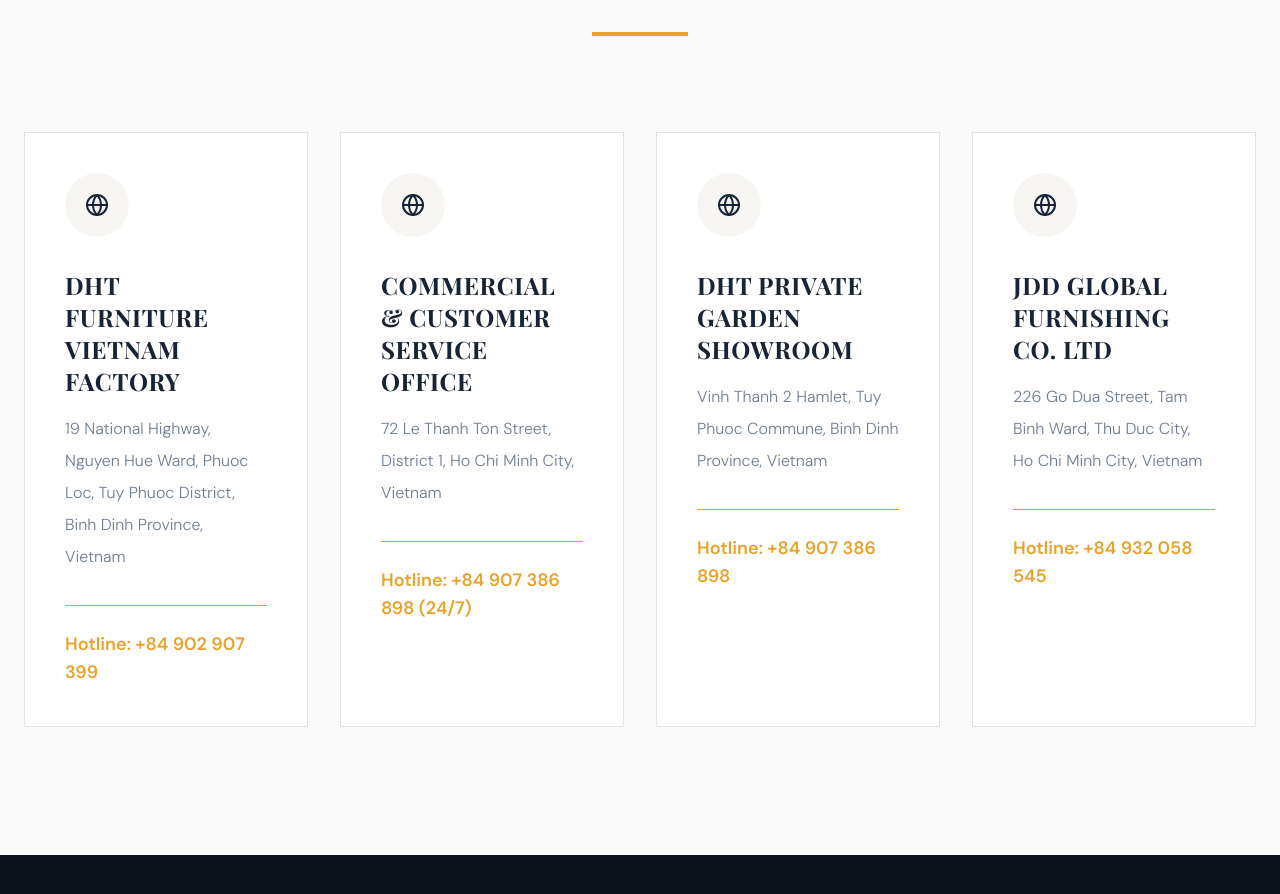
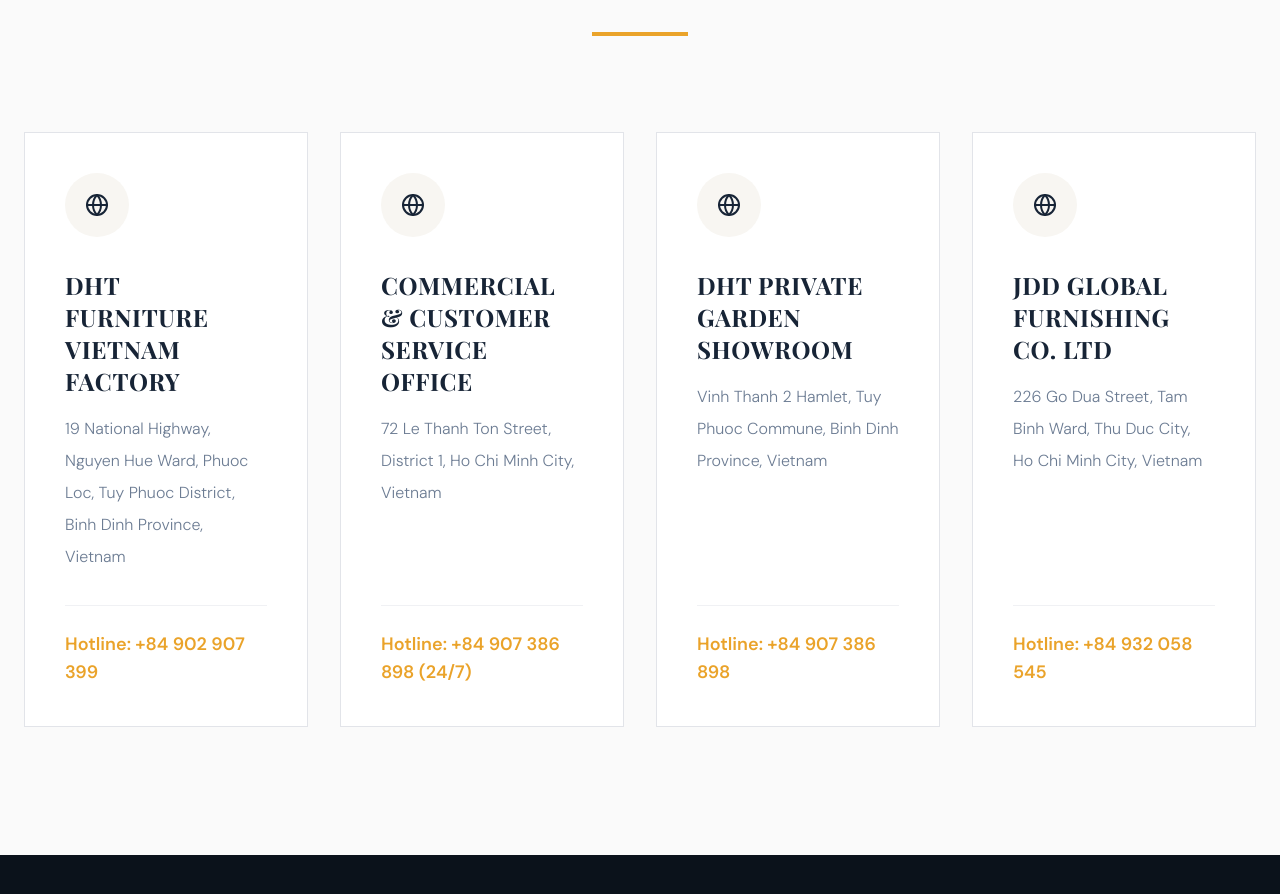
Before and after one commit to kinnhun/webtmdt, a Next.js app: page /about in a window 1280 px wide. Shown: the part 8800-9694 px from the top of the page. Built offline with nearby package versions, Linux system fonts and the light colour scheme; no server answers; the database is empty.

Commit message:
Update about.tsx

```diff
--- a/src/pages/about.tsx
+++ b/src/pages/about.tsx
@@ -632,17 +632,19 @@
 
             <div className="grid grid-cols-1 md:grid-cols-2 lg:grid-cols-4 gap-8">
               {locationItems.map((loc: any, i: number) => (
-                <motion.div key={loc.key} initial={{ opacity: 0, y: 30 }} whileInView={{ opacity: 1, y: 0 }} viewport={{ once: true }} transition={{ duration: 0.8, delay: i * 0.1 }} className="group p-10 bg-white border border-border hover:border-[hsl(var(--orange))] hover:shadow-2xl hover:shadow-[hsl(var(--orange))]/10 transition-all duration-500">
-                  <div className="w-16 h-16 bg-[hsl(var(--warm-cream))] rounded-full flex items-center justify-center mb-8 group-hover:bg-[hsl(var(--orange))] transition-colors duration-500">
+                <motion.div key={loc.key} initial={{ opacity: 0, y: 30 }} whileInView={{ opacity: 1, y: 0 }} viewport={{ once: true }} transition={{ duration: 0.8, delay: i * 0.1 }} className="group p-10 bg-white border border-border hover:border-[hsl(var(--orange))] hover:shadow-2xl hover:shadow-[hsl(var(--orange))]/10 transition-all duration-500 flex flex-col h-full">
+                  <div className="w-16 h-16 bg-[hsl(var(--warm-cream))] rounded-full flex items-center justify-center mb-8 shrink-0 group-hover:bg-[hsl(var(--orange))] transition-colors duration-500">
                     <Globe size={24} className="text-foreground group-hover:text-white transition-colors duration-500" />
                   </div>
                   <h3 className="font-display font-black text-2xl mb-4 text-foreground uppercase tracking-wide">{loc.name}</h3>
-                  <p className="font-body text-muted-foreground mb-8 leading-loose font-light">
+                  <p className="font-body text-muted-foreground mb-8 leading-loose font-light grow">
                     {loc.address}
                   </p>
-                  <a href={`tel:${loc.hotline.replace(/\s/g, "")}`} className="font-body font-bold text-lg text-[hsl(var(--orange))] hover:text-black transition-colors block border-t pt-6 line-clamp-1">
-                    {loc.hotline}
-                  </a>
+                  <div className="mt-auto border-t pt-6 border-border/50">
+                    <a href={`tel:${loc.hotline.replace(/\\s/g, "")}`} className="font-body font-bold text-lg text-[hsl(var(--orange))] hover:text-black transition-colors block line-clamp-1">
+                      {loc.hotline}
+                    </a>
+                  </div>
                 </motion.div>
               ))}
             </div>
```
